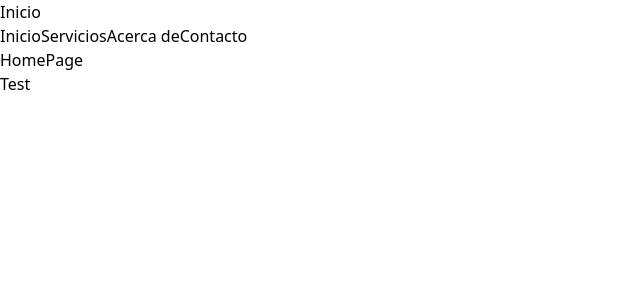
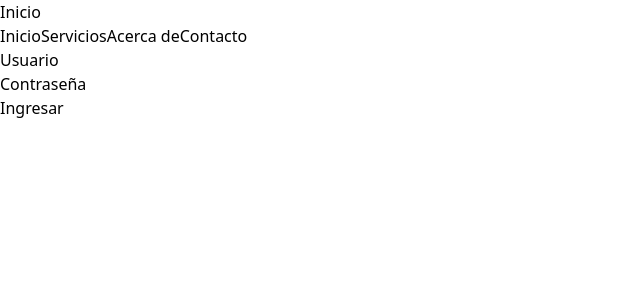
Before and after one commit to YeisonHenao/project_with_authentication, a React (Vite) app: page /login in a window 1280 px wide. Before the commit this address led to /. Shown: the top 300 px of the page, without its empty margins (0-640 px from the left). Built offline with nearby package versions, Linux system fonts and the light colour scheme; no server answers.

Commit message:
Cambio de implementación de correo a usuario y refactorización

```diff
--- a/src/Controller/LoginPageController.tsx
+++ b/src/Controller/LoginPageController.tsx
@@ -1,18 +1,4 @@
 export default class LoginPageController {
-
-  /**
-   * Función para ejecutar las diferentes validaciones de un correo valido para confirmar si este es apto
-   * @param email String -> cadena de caracteres a verificar para saber si es un correo o no
-   * @returns boolean -> Retorna un true o false para identificar si el correo es apto o no
-   */
-  validateEmail(email: string): boolean {
-    const emailRegex = /^[^\s@]+@[^\s@]+\.[^\s@]+$/;
-    if (!emailRegex.test(email)) {
-      return false;
-    } else {
-      return true;
-    }
-  }
 
   /**
    * Función para ejecutar las diferentes validaciones de si una contraseña es segura y puede ser usada en la aplicación
@@ -20,7 +6,7 @@ export default class LoginPageController {
    * @returns boolean -> Retorna un true o false si la contraseña ingresada es apta o no
    */
   validatePassword(password: string): boolean {
-    if (password.length < 8) {
+    if (password.length < 4) {
       return false; // Password is too short
     } else {
       return true; // Password meets the length requirement
--- a/src/Pages/LoginPage/components/LoginFormComponent.tsx
+++ b/src/Pages/LoginPage/components/LoginFormComponent.tsx
@@ -1,37 +1,27 @@
+// #region Imports
 import { useState } from "react";
 import { InputComponent, ButtonGeneric } from '../../../components/StyleComponents/index'
 import LoginPageController from "../../../Controller/LoginPageController";
+//#endregion
 
 export const LoginFormComponent: React.FC = () => {
 
+  // #region Instances
   const controller = new LoginPageController();
 
   //Definición de estados del componente
-  const [email, setEmail] = useState('');
+  const [user, setUser] = useState('');
   const [password, setPassword] = useState('');
-  const [emailError, setEmailError] = useState("");
   const [passwordError, setPasswordError] = useState("");
 
-  /**
-   * Función que envia al controlador el correo para validar la información para decir si el campo es valido o no
-   * @param email String -> String ingresado en el input de email para validarse
-   */
-  const validateEmail = (email: string) => {
-    const info: boolean = controller.validateEmail(email);
-    if (!info) {
-      setEmailError("Correo electrónico inválido");
-    } else {
-      setEmailError("");
-    }
-  }
+  // #endregion
 
   /**
    * Función para validar los cambios de estado del input de correo para realizar validaciones del campo
    * @param email String -> Correo del usuario ingresado en el input
    */
   const handleEmailChange = (email: string) => {
-    setEmail(email);
-    validateEmail(email);
+    setUser(email);
   }
 
   /**
@@ -60,7 +50,7 @@ export const LoginFormComponent: React.FC = () => {
    * Función para iniciar sesión en la aplicación
    */
   const handleLogin = () => {
-    const info: boolean = controller.loginUser(email,password)
+    const info: boolean = controller.loginUser(user,password)
     if(!info){
       alert("No puedes acceder")
     } else {
@@ -71,10 +61,9 @@ export const LoginFormComponent: React.FC = () => {
   return (
     <div>
       <InputComponent
-        label="Correo electrónico"
-        value={email}
+        label="Usuario"
+        value={user}
         onChange={handleEmailChange}
-        errorMessage={emailError}
       />
       <InputComponent
         label="Contraseña"
--- a/src/routes/AppRouter.tsx
+++ b/src/routes/AppRouter.tsx
@@ -4,7 +4,7 @@ import { PublicRoutes } from "./PublicRoutes"
 
 type Status = 'checking' | 'authenticated' | 'no-authenticated'
 
-const status: Status = "authenticated";
+const status: Status = "no-authenticated";
 
 export const AppRouter = () => {
 
```
